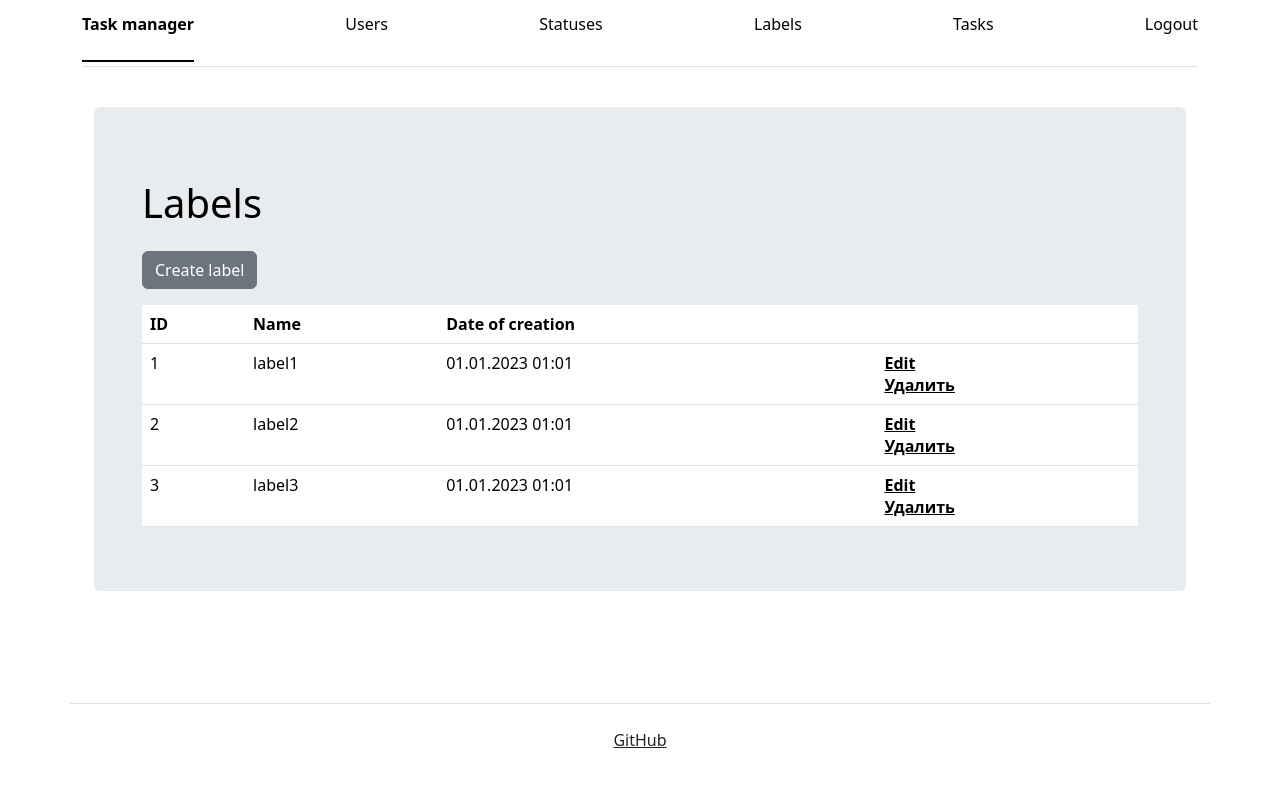
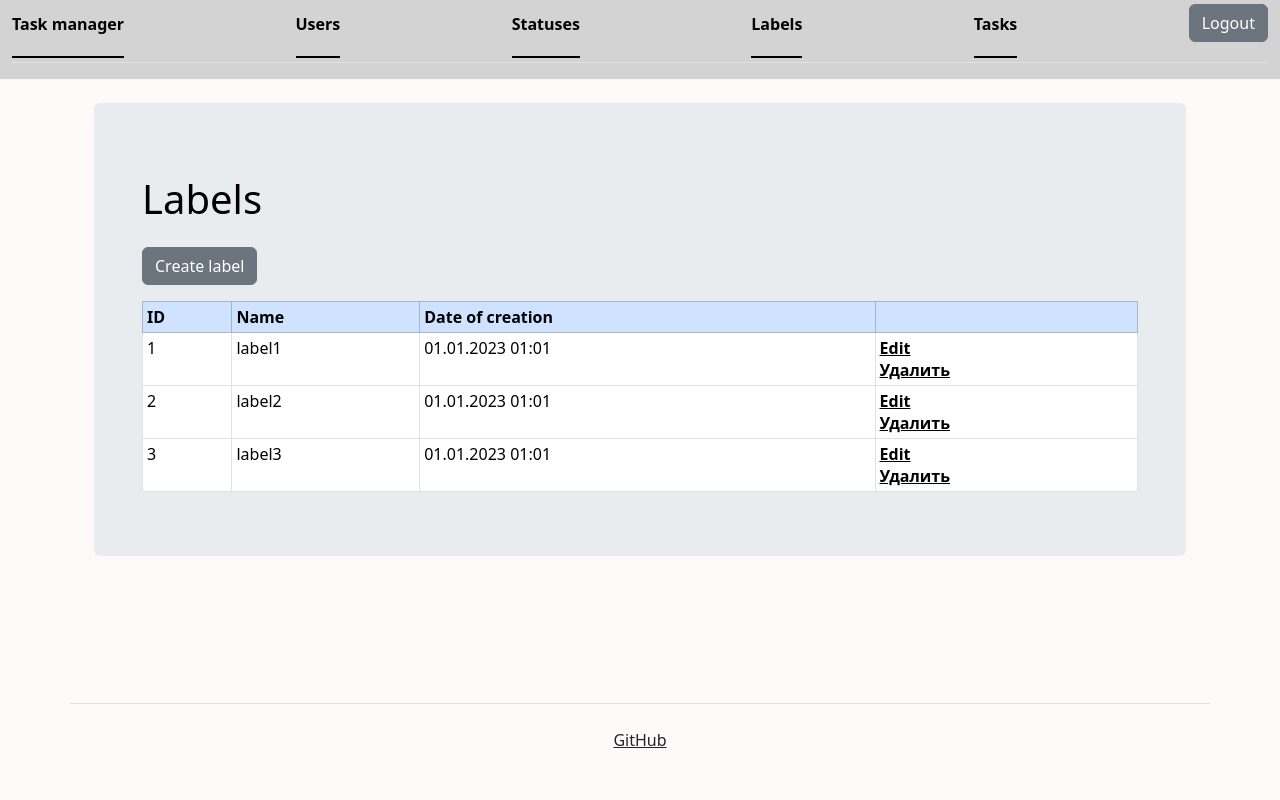
Before and after one commit to Tarilia/Task-Manager, a Django app: page /labels/ in a window 1280 px wide. Run offline with Django 4.2, Linux system fonts and the light colour scheme; a user stored in the database is signed in; data comes from the database, SQL or seed files in the repository; some libraries are stand-ins or nearby versions.

Commit message:
update html

```diff
--- a/task_manager/labels/templates/labels/index.html
+++ b/task_manager/labels/templates/labels/index.html
@@ -15,9 +15,9 @@
         {% translate 'Create label' as button_name %}
         {% bootstrap_button button_type="submit" button_class="btn btn-secondary" content=button_name %}
     </form>
-    <table class="table table-stripped">
+    <table class="table table-bordered table-hover table-sm">
         <thead>
-        <tr>
+        <tr class="table-primary">
             <th>ID</th>
             <th>{% translate 'Name' %}</th>
             <th>{% translate 'Date of creation' %}</th>
--- a/task_manager/statuses/templates/statuses/index.html
+++ b/task_manager/statuses/templates/statuses/index.html
@@ -15,9 +15,9 @@
         {% translate 'Create status' as button_name %}
         {% bootstrap_button button_type="submit" button_class="btn btn-secondary" content=button_name %}
     </form>
-    <table class="table table-stripped">
+    <table class="table table-bordered table-hover table-sm">
         <thead>
-        <tr>
+        <tr class="table-primary">
             <th>ID</th>
             <th>{% translate 'Name' %}</th>
             <th>{% translate 'Date of creation' %}</th>
--- a/task_manager/tasks/templates/tasks/index.html
+++ b/task_manager/tasks/templates/tasks/index.html
@@ -29,9 +29,9 @@
     </div>
 
     <div class="p-4 p-md-5 mb-4 rounded text-body-emphasis bg-body-secondary">
-    <table class="table table-stripped">
+    <table class="table table-bordered table-hover table-sm">
         <thead>
-        <tr>
+        <tr class="table-primary">
             <th>ID</th>
             <th>{% translate 'Name' %}</th>
             <th>{% translate 'Status' %}</th>
--- a/task_manager/templates/base.html
+++ b/task_manager/templates/base.html
@@ -14,27 +14,29 @@
   <script src="https://cdn.jsdelivr.net/npm/bootstrap@5.3.2/dist/js/bootstrap.bundle.min.js" integrity="sha384-C6RzsynM9kWDrMNeT87bh95OGNyZPhcTNXj1NW7RuBCsyN/o0jlpcV8Qyq46cDfL" crossorigin="anonymous"></script>
 </head>
 
-<body class="d-flex flex-column min-vh-100">
+<body class="d-flex flex-column min-vh-100" style="background-color: #FFFAFA;">
 
 
 {% block navbar %}
-<div class="container">
+<div class="container-fluid" style="background-color: #D3D3D3;">
   <div class="nav-scroller py-1 mb-3 border-bottom">
     <nav class="nav nav-underline justify-content-between">
       <a class="nav-item nav-link link-body-emphasis active" href="{% url 'index' %}">{% translate 'Task manager' %}</a>
-      <a class="nav-item nav-link link-body-emphasis" href="{% url 'index_users' %}">{% translate 'Users' %}</a>
+      <a class="nav-item nav-link link-body-emphasis active" href="{% url 'index_users' %}">{% translate 'Users' %}</a>
       {% if user.is_authenticated %}
-      <a class="nav-item nav-link link-body-emphasis" href="{% url 'index_statuses' %}">{% translate 'Statuses' %}</a>
-      <a class="nav-item nav-link link-body-emphasis" href="{% url 'index_labels' %}">{% translate 'Labels' %}</a>
-      <a class="nav-item nav-link link-body-emphasis" href="{% url 'index_tasks' %}">{% translate 'Tasks' %}</a>
+      <a class="nav-item nav-link link-body-emphasis active" href="{% url 'index_statuses' %}">{% translate 'Statuses' %}</a>
+      <a class="nav-item nav-link link-body-emphasis active" href="{% url 'index_labels' %}">{% translate 'Labels' %}</a>
+      <a class="nav-item nav-link link-body-emphasis active" href="{% url 'index_tasks' %}">{% translate 'Tasks' %}</a>
       <form action="{% url 'logout' %}" method="post" class="form">
         {% csrf_token %}
-        <button type="submit" class="nav-item nav-link link-body-emphasis">{% translate 'Logout' %}</button>
+        <button type="submit" class="btn btn-secondary">{% translate 'Logout' %}</button>
       </form>
       {% endif %}
       {% if not user.is_authenticated %}
-      <a class="nav-item nav-link link-body-emphasis" href="{% url 'login' %}">{% translate 'Login' %}</a>
-      <a class="nav-item nav-link link-body-emphasis" href="{% url 'create_users' %}">{% translate 'Registration' %}</a>
+      <div class="pull-right">
+      <a class="btn btn-secondary" href="{% url 'login' %}">{% translate 'Login' %}</a>
+      <a class="btn btn-secondary" href="{% url 'create_users' %}">{% translate 'Registration' %}</a>
+      </div>
       {% endif %}
     </nav>
   </div>
--- a/task_manager/templates/index.html
+++ b/task_manager/templates/index.html
@@ -8,7 +8,7 @@
         {% bootstrap_messages %}
     </div>
     <div class="p-4 p-md-5 mb-4 rounded text-body-emphasis bg-body-secondary">
-        <div class="col-lg-6 px-0">
+        <div class="text-center">
             <h1 class="display-4 fst-italic">{% translate 'Task manager' %}</h1>
             <p class="lead my-3">{% translate 'Welcome!' %}</p>
             <p class="lead mb-0"><a href="https://en.wikipedia.org/wiki/Task_management" class="text-body-emphasis fw-bold">{% translate 'Continue reading...' %}</a></p>
--- a/task_manager/users/templates/users/index.html
+++ b/task_manager/users/templates/users/index.html
@@ -10,9 +10,9 @@
     <div class="p-4 p-md-5 mb-4 rounded text-body-emphasis bg-body-secondary">
     <h1 class="my-4">{% translate 'Users' %}</h1>
 
-    <table class="table table-striped">
+    <table class="table table-bordered table-hover table-sm">
         <thead>
-        <tr>
+        <tr class="table-primary">
             <th>ID</th>
             <th>{% translate 'Username' %}</th>
             <th>{% translate 'Fullname' %}</th>
```
